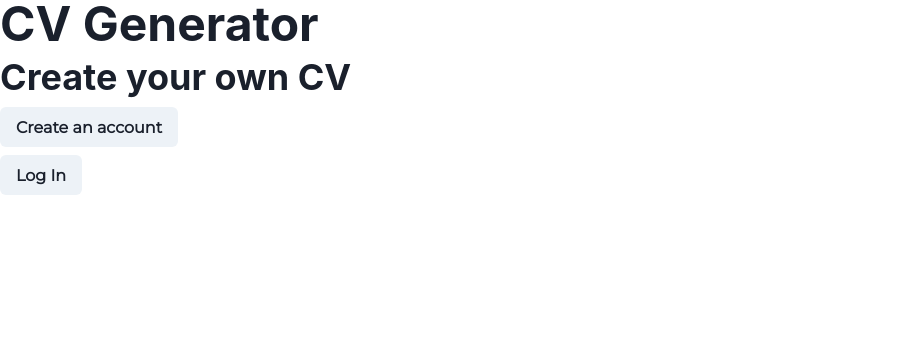
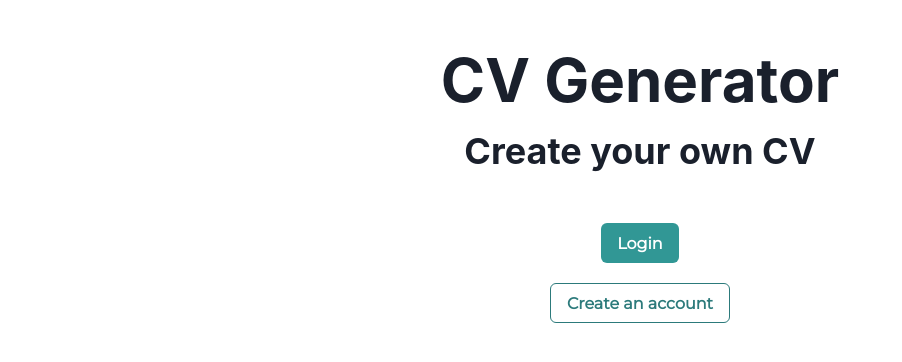
Before and after one commit to PoC-Community/software-pool-rush-cv-generator, a React (Create React App) app in the folder front-end/: page / in a window 1280 px wide. Shown: the top 362 px of the page, without its empty margins (0-902 px from the left). Built offline with nearby package versions, Linux system fonts and the light colour scheme.

Commit message:
[FIX] style fo homepage

```diff
--- a/front-end/src/pages/Home.tsx
+++ b/front-end/src/pages/Home.tsx
@@ -1,22 +1,32 @@
+import { Button, Center, Heading, Link, VStack } from '@chakra-ui/react';
 import { ReactElement } from 'react';
-import { Heading, Stack, Link, Button } from '@chakra-ui/react';
 
 const HomePage = () : ReactElement => {
     return (
-        <Stack>
-            <Heading id='app-title' size='2xl'>CV Generator</Heading>
-            <Heading id='app-sub-title' size='xl'>Create your own CV</Heading>
-                <Link id='homePage-register-button' href='/register'>
-                    <Button>
-                        Create an account
-                    </Button>
-                </Link>
-                <Link id='homePage-login-button' href='/login'>
-                    <Button>
-                        Log In
-                    </Button>
-                </Link>
-        </Stack>
+        <Center mt="50px">
+            <VStack spacing="50px">
+                <VStack spacing="20px">
+                    <Heading id="app-title" as="h2" size="3xl" noOfLines={1}>
+                        CV Generator
+                    </Heading>
+                    <Heading id="app-sub-title" as="h2" size="xl">
+                        Create your own CV
+                    </Heading>
+                </VStack>
+                <VStack spacing="20px">
+                    <Link href="/login">
+                        <Button id="homePage-login-button" colorScheme="teal" variant="solid">
+                            Login
+                        </Button>
+                    </Link>
+                    <Link href="/register">
+                        <Button id="homePage-register-button" colorScheme="teal" variant="outline">
+                            Create an account
+                        </Button>
+                    </Link>
+                </VStack>
+            </VStack>
+        </Center>
     )
 }
 
```
